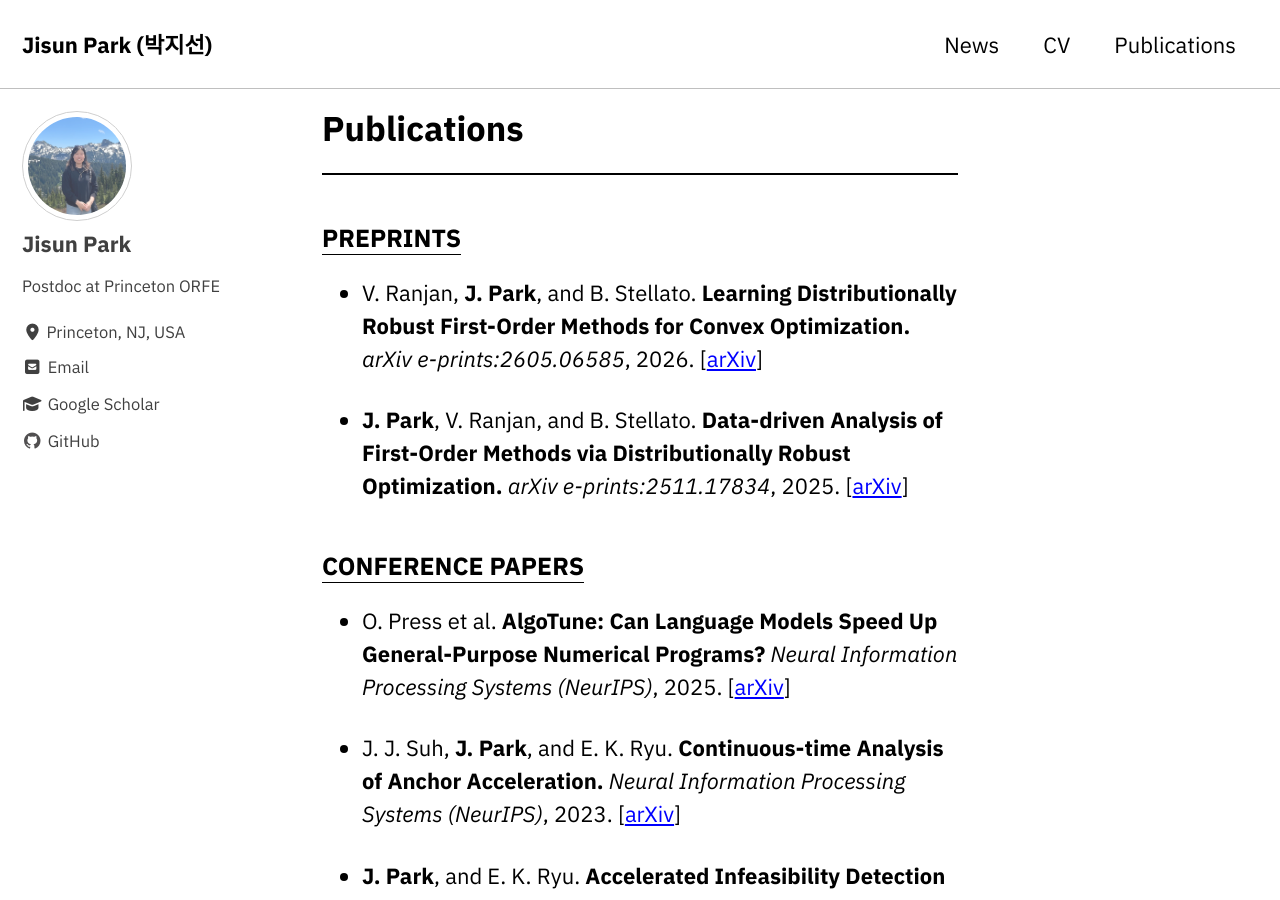
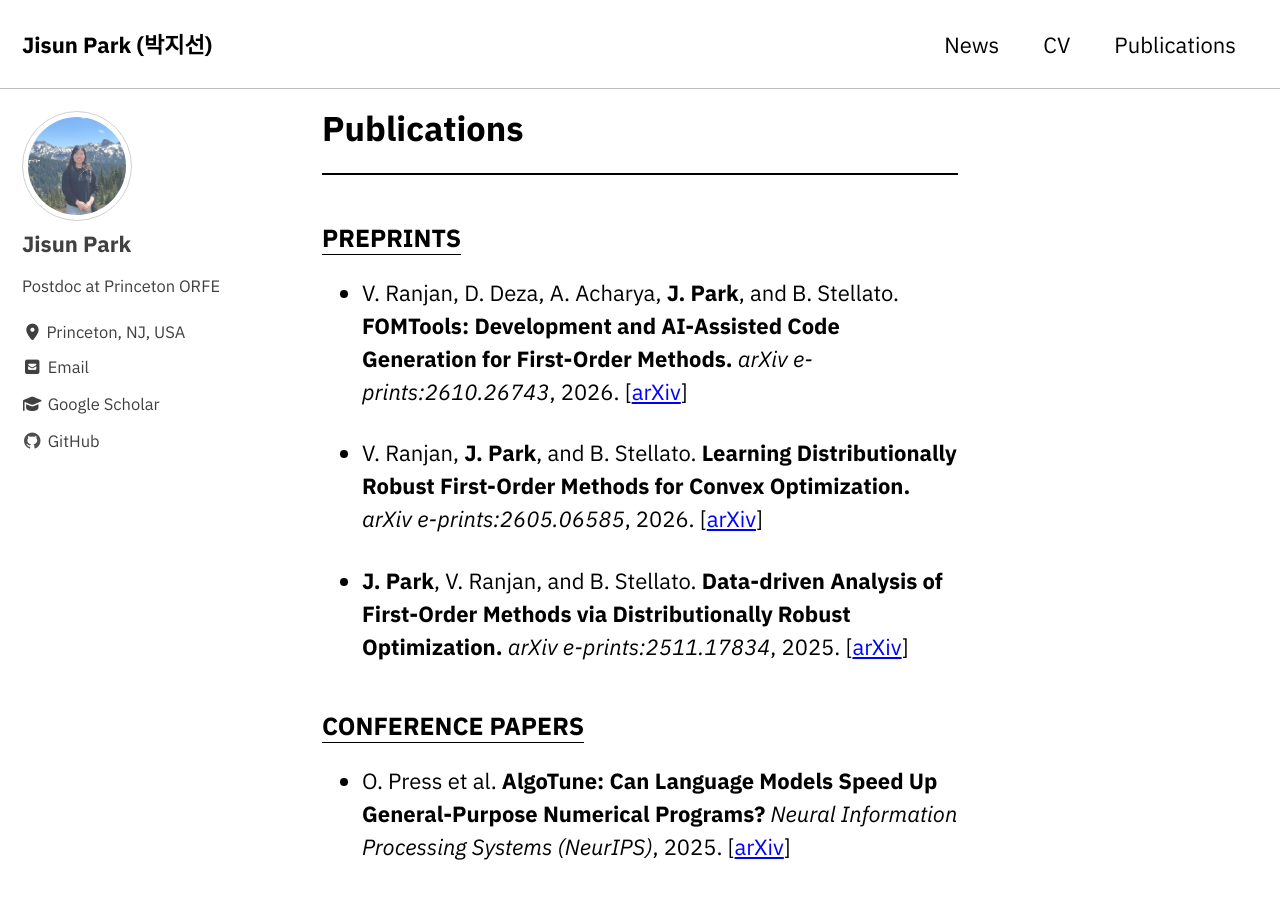
Before and after one commit to jisunp515/jisunp515.github.io, a Jekyll site: the page built from _pages/publications.md, in a window 1280 px wide and 900 px high. Built offline with Jekyll 4.4.1, drawn with Linux system fonts in a browser that asks for light colours; cached includes are drawn as plain includes; formulas are drawn with MathJax 3.

Commit message:
updated with fomtools paper

```diff
--- a/_pages/publications.md
+++ b/_pages/publications.md
@@ -9,6 +9,11 @@ author_profile: true
 <hr style="border: none; border-top: 2px solid #000; margin: 10px 0;">
 
 ### <u>PREPRINTS</u>
+- V. Ranjan, D. Deza, A. Acharya, **J. Park**, and B. Stellato.
+**FOMTools: Development and AI-Assisted Code Generation for First-Order Methods.**
+*arXiv e-prints:2610.26743*, 2026.
+[[arXiv](https://arxiv.org/abs/2610.26743)]
+
 - V. Ranjan, **J. Park**, and B. Stellato.
 **Learning Distributionally Robust First-Order Methods for Convex Optimization.**
 *arXiv e-prints:2605.06585*, 2026.
--- a/index.html
+++ b/index.html
@@ -21,7 +21,7 @@ author_profile: true
     <br>
     My research interest lies in mathematical optimization and theoretical aspects of machine learning.
     My recent work focuses on data-driven analysis and design of first-order methods, providing performance guarantees for optimization algorithms via distributionally robust optimization and exact verification.
-    I am also working on accelerating general-purpose first-order solvers.
+    I also develop <a href="https://arxiv.org/abs/2610.26743">FOMTools</a>, an open-source package for verifying first-order methods and generating solver code for them with AI assistance, and work on accelerating general-purpose first-order solvers.
     <br>
     <br>
     I obtained Ph.D. from the Department of Mathematical Sciences at Seoul National University (SNU), where I studied classical fixed-point iterations from both theoretical and practical perspectives.
```
Also changed, not shown: _pages/cv.md (+4 -0 lines), _pages/news.md (+3 -0 lines), 1 other file.
